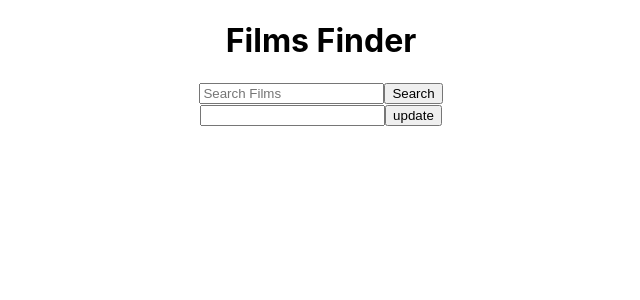
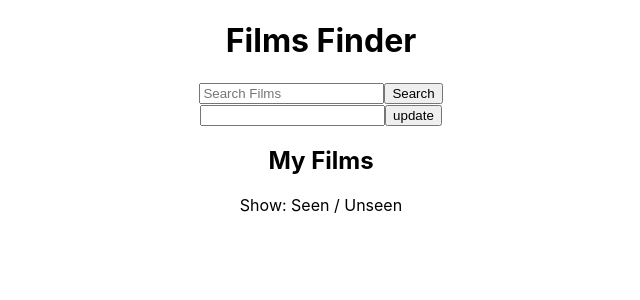
Before and after one commit to seanle0405/filmsfinder-frontend, a React (Create React App) app: page / in a window 1280 px wide. Shown: the top 300 px of the page, without its empty margins (319-959 px from the left). Built offline with nearby package versions, Linux system fonts and the light colour scheme; no server answers.

Commit message:
created MyFilms component and imported to App.js

```diff
--- a/src/App.js
+++ b/src/App.js
@@ -3,6 +3,7 @@ import logo from './logo.svg';
 import './App.css';
 import Header from './components/Header.js'
 import Search from './components/Search.js'
+import MyFilms from './components/MyFilms.js'
 import Update from './components/update.js'
 
 let baseURL = `http://localhost:3003/filmfinder`
@@ -27,6 +28,7 @@ class App extends Component {
         <Header />
         <Search />
         <Update />
+        <MyFilms />
       </div>
     );
   }
--- /dev/null
+++ b/src/components/MyFilms.js
@@ -0,0 +1,14 @@
+import React, { Component } from 'react'
+
+class MyFilms extends Component {
+  render() {
+    return (
+      <div>
+        <h2>My Films</h2>
+        <p>Show: Seen / Unseen </p>
+      </div>
+    )
+  }
+}
+
+export default MyFilms
```
